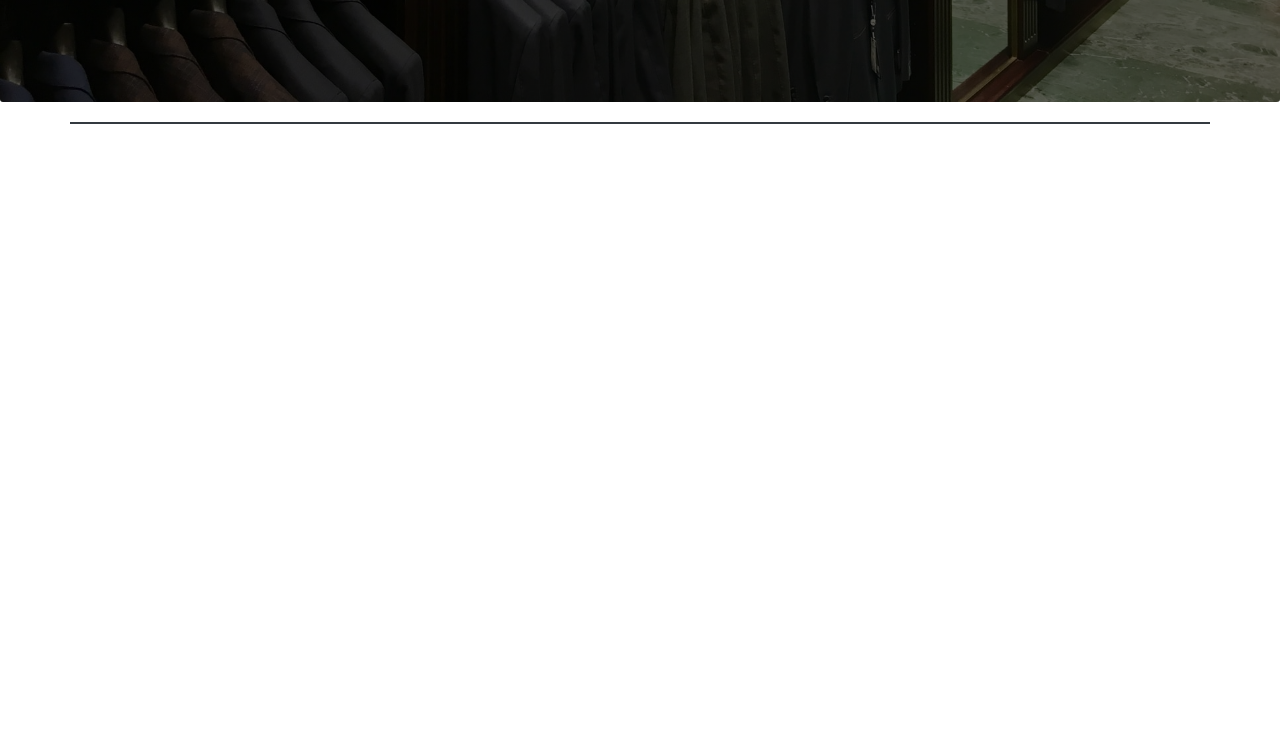
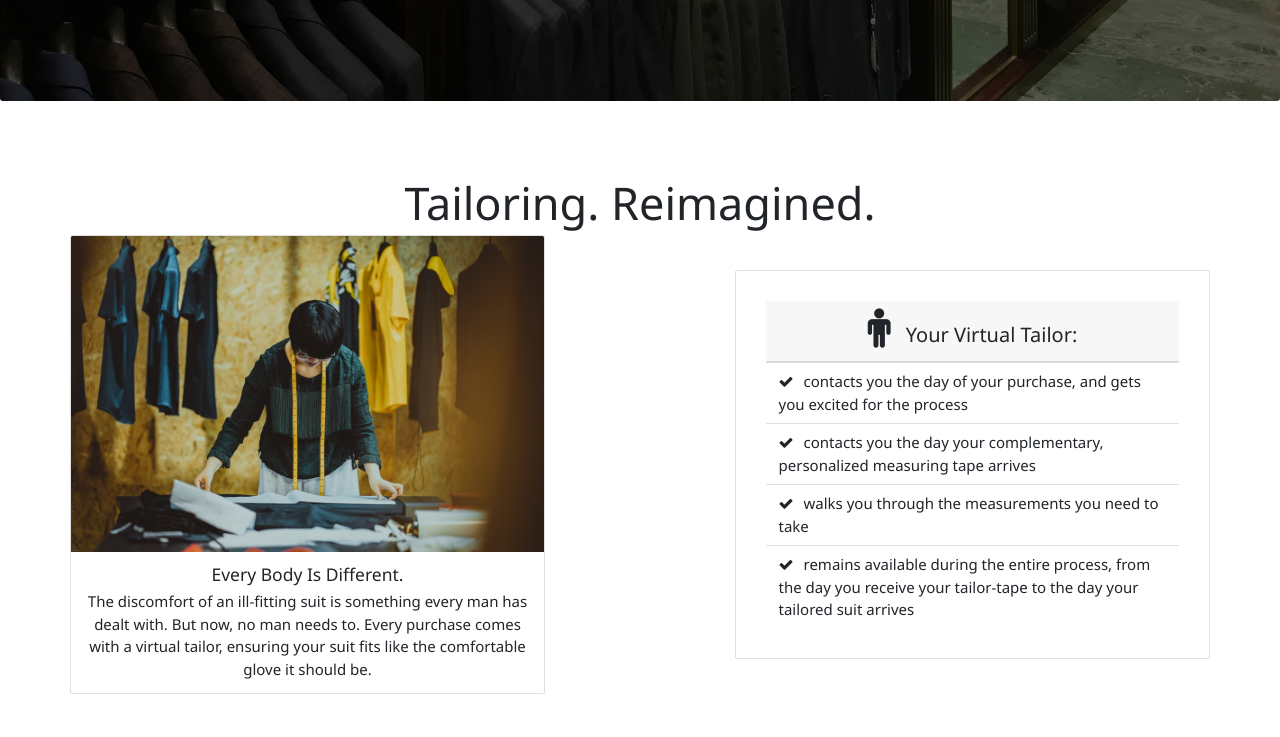
Before and after one commit to Sanjeev-Chadeesingh/suitedBooted, a website: page index.html in a window 1280 px wide. Shown: the part 520-1257 px from the top of the page. Before the commit the page ends 800 px from the top, so only its background shows below. Drawn offline with nearby package versions, Linux system fonts and the light colour scheme; a web font is replaced by a local one.

Commit message:
about section finished and favicon and title added

```diff
--- a/index.html
+++ b/index.html
@@ -6,8 +6,9 @@
     <link rel="stylesheet" href="https://stackpath.bootstrapcdn.com/bootstrap/4.5.0/css/bootstrap.min.css" integrity="sha384-9aIt2nRpC12Uk9gS9baDl411NQApFmC26EwAOH8WgZl5MYYxFfc+NcPb1dKGj7Sk" crossorigin="anonymous">
     <link rel="stylesheet" type="text/css" href="https://stackpath.bootstrapcdn.com/font-awesome/4.7.0/css/font-awesome.min.css">
     <link href="https://fonts.googleapis.com/css2?family=Noto+Sans:wght@400;700&family=Patua+One&display=swap" rel="stylesheet">
+    <link rel="shortcut icon" type="image/png" href="img/favicon-2.png">
     <link rel="stylesheet" type="text/css" href="css/style.css">
-    <title>Document</title>
+    <title>suitedNbooted</title>
 </head>
 <body>
 
@@ -40,16 +41,44 @@
       </div>
 
     <div class="container">
-      <section class="suits">
-        <div class="row border border-dark">
-          <div class="col-6">
 
+      <section class="section__about">
+        <h1 class="display-3 text-center">Tailoring. Reimagined.</h1>
+        <div class="row d-flex justify-content-between align-items-center">
+          <div class="col-5 px-0">
+            <div class="card card-image text-center">
+              <img src="img/tailor-image2.jpg" class="card-img-top" alt="tailor image">
+              <div class="card-body">
+                <h3 class="card-text">Every Body Is Different.</h3>
+                <p class="card-text">The discomfort of an ill-fitting suit is something every man has dealt with. But now, no man needs to. Every purchase comes with a virtual tailor, ensuring your suit fits like the comfortable glove it should be.</p>
+              </div>
+            </div>
           </div>
-          <div class="col-6">
-
+          <div class="col-5 px-0">
+            <div class="card card-copy p-5">
+              <div class="card-header text-center">
+                <h2><span><i class="mr-3 icon-large fa fa-male" aria-hidden="true"></i>
+                </span>Your Virtual Tailor:</h2>
+              </div>
+              <ul class="list-group list-group-flush">
+                <li class="list-group-item"><span><i class="mr-3 fa fa-check" aria-hidden="true"></i></span>contacts you the day of your purchase, and gets you excited for the process</li>
+                <li class="list-group-item"><span><i class="mr-3 fa fa-check" aria-hidden="true"></i></span>contacts you the day your complementary, personalized measuring tape arrives</li>
+                <li class="list-group-item"><span><i class="mr-3 fa fa-check" aria-hidden="true"></i></span>walks you through the measurements you need to take</li>
+                <li class="list-group-item"><span><i class="mr-3 fa fa-check" aria-hidden="true"></i></span>remains available during the entire process, from the day you receive your tailor-tape to the day your tailored suit arrives</li>
+              </ul>
+            </div>
           </div>
         </div>
       </section>
+
+      <section class="section__suit">
+        <div class="row">
+          <div class="col-12">
+            <img src="img/suit-image.jpg" alt="suit image" class="img-fluid">
+          </div>
+        </div>
+      </section>
+
     </div>
 
 
--- a/sass/base/_base.scss
+++ b/sass/base/_base.scss
@@ -12,3 +12,8 @@ html {
     box-sizing: border-box;
     font-size: 62.5%;
 }
+
+body {
+    font-family: $font-primary;
+    font-size: 1.5rem;
+}
--- a/sass/layouts/_header.scss
+++ b/sass/layouts/_header.scss
@@ -30,7 +30,7 @@ nav {
         font-family: $font-primary;
 
         &--header {
-            font-size: 7rem;
+            font-size: 7.5rem;
             font-weight: 700;
         }
 
@@ -39,3 +39,12 @@ nav {
         }
     }
 }
+
+.section__about {
+   margin-top: 7.5rem;
+   margin-bottom: 4.5rem;
+
+   .icon-large {
+       font-size: 4rem;
+   }
+}
--- a/sass/main.scss
+++ b/sass/main.scss
@@ -5,3 +5,4 @@
 @import "base/typography";
 
 @import "layouts/header";
+@import "layouts/content";
```
Also changed, not shown: css/style.css, img/favicon-2.png (added), img/favicon-3.png (added), img/favicon-4.png (added), img/favicon.png (added), img/tailor-image.jpg (added), img/tailor-image2.jpg (added), sass/layouts/_content.scss (added).
